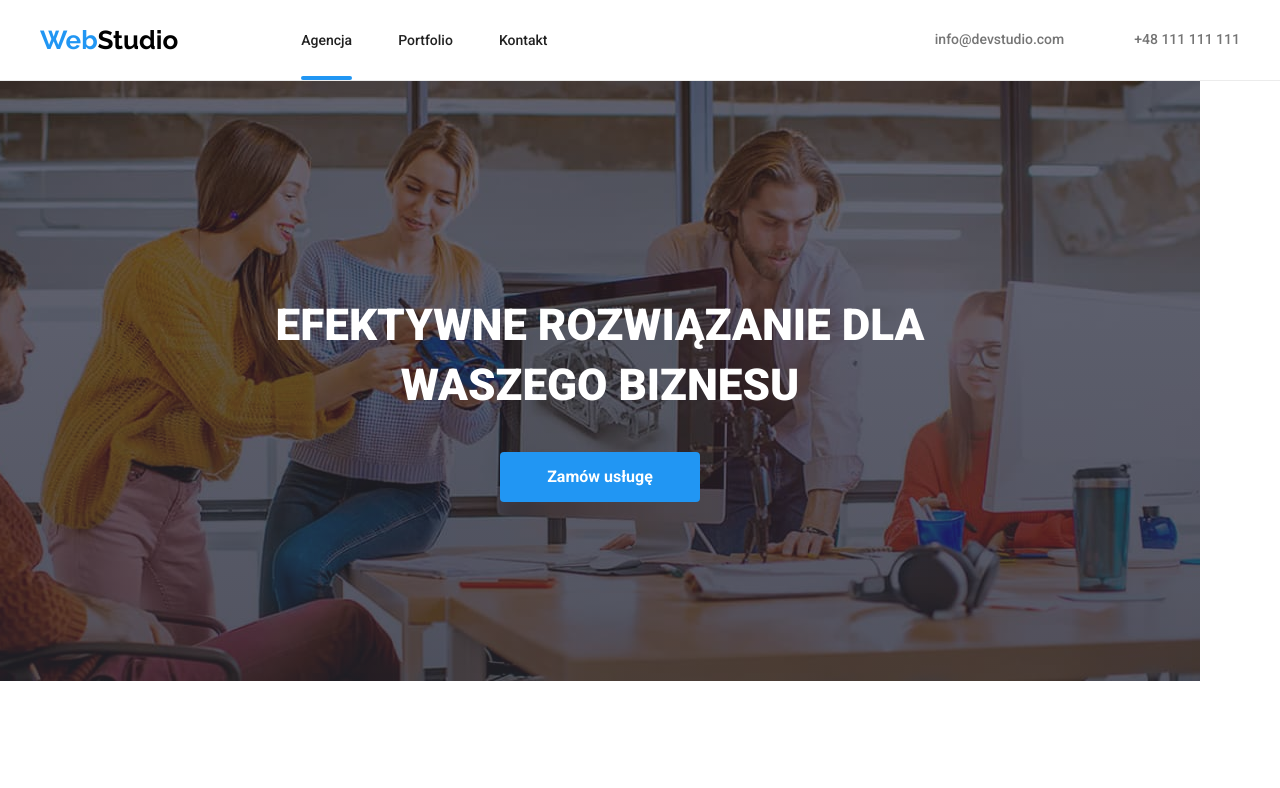
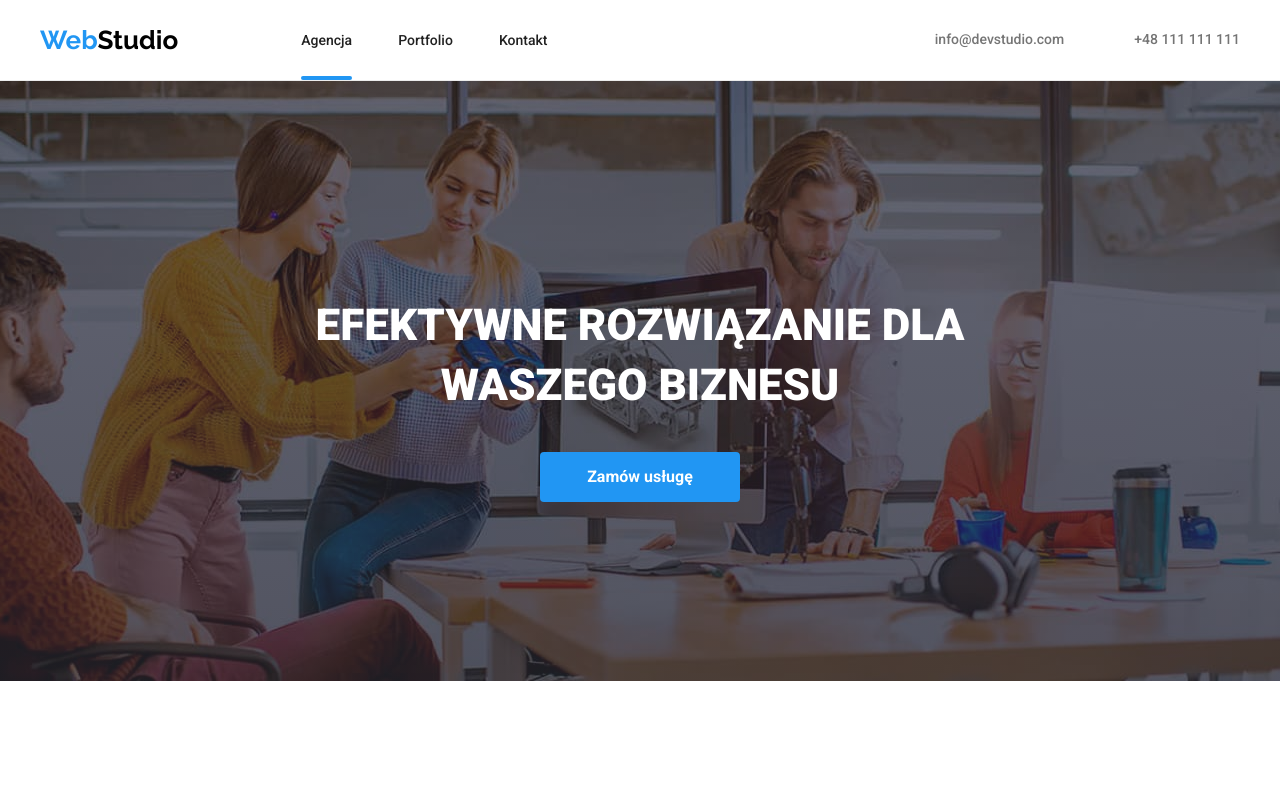
Before and after one commit to RafalPelc/Goit-markup-hw-08, a plain HTML site: page index.html in a window 1280 px wide. Shown: the top 788 px of the page. Drawn offline with nearby package versions, Linux system fonts and the light colour scheme.

Commit message:
amendments2

```diff
--- a/sass/components/_section1.scss
+++ b/sass/components/_section1.scss
@@ -8,7 +8,9 @@
 .section1 {
   display: flex;
   background-color: var(--second-background);
-  max-width: 1200px;
+  max-width: 1600px;
+  margin-left: auto;
+
   height: 600px;
   align-items: center;
   text-align: center;
```
Also changed, not shown: css/main.min.css, 1 other file.
